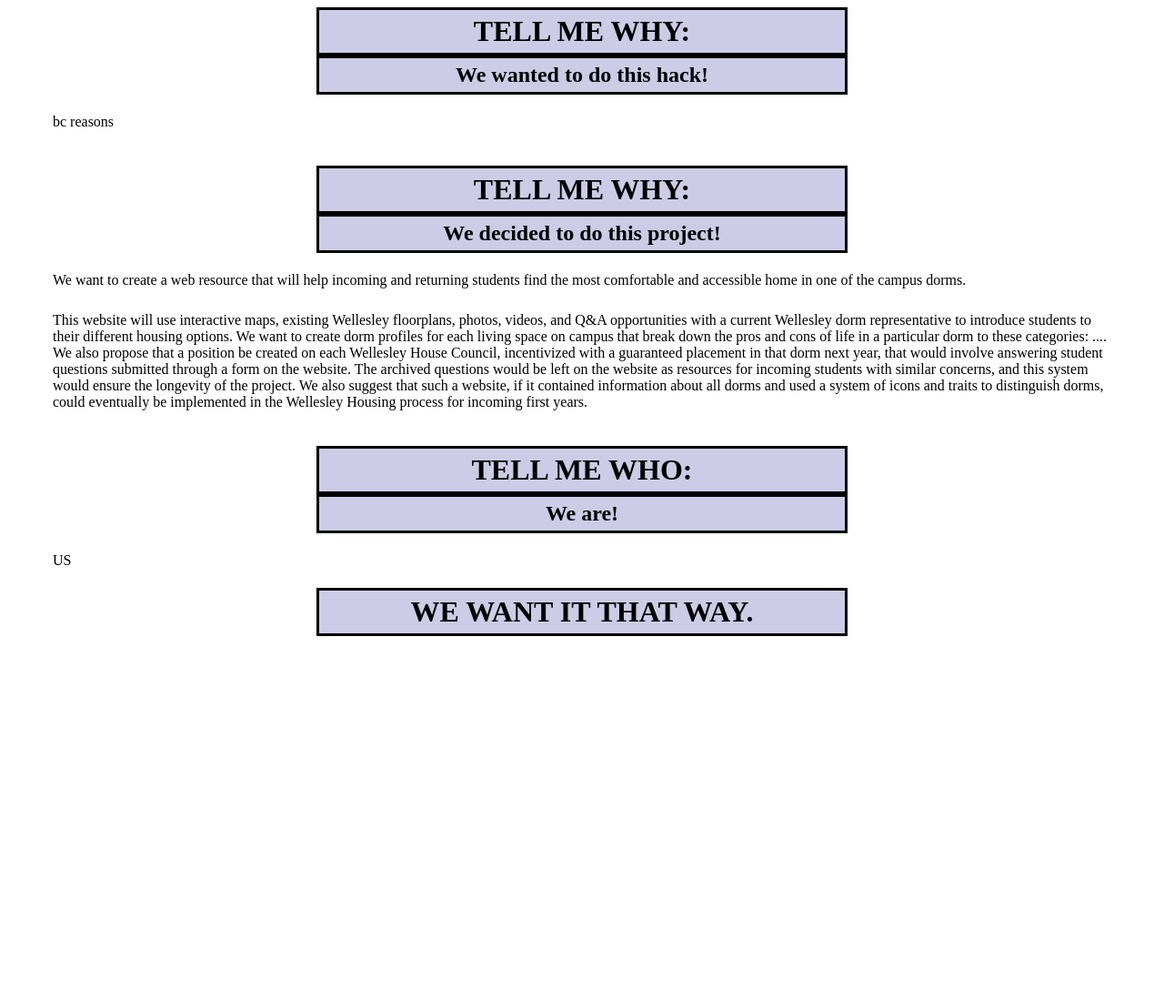
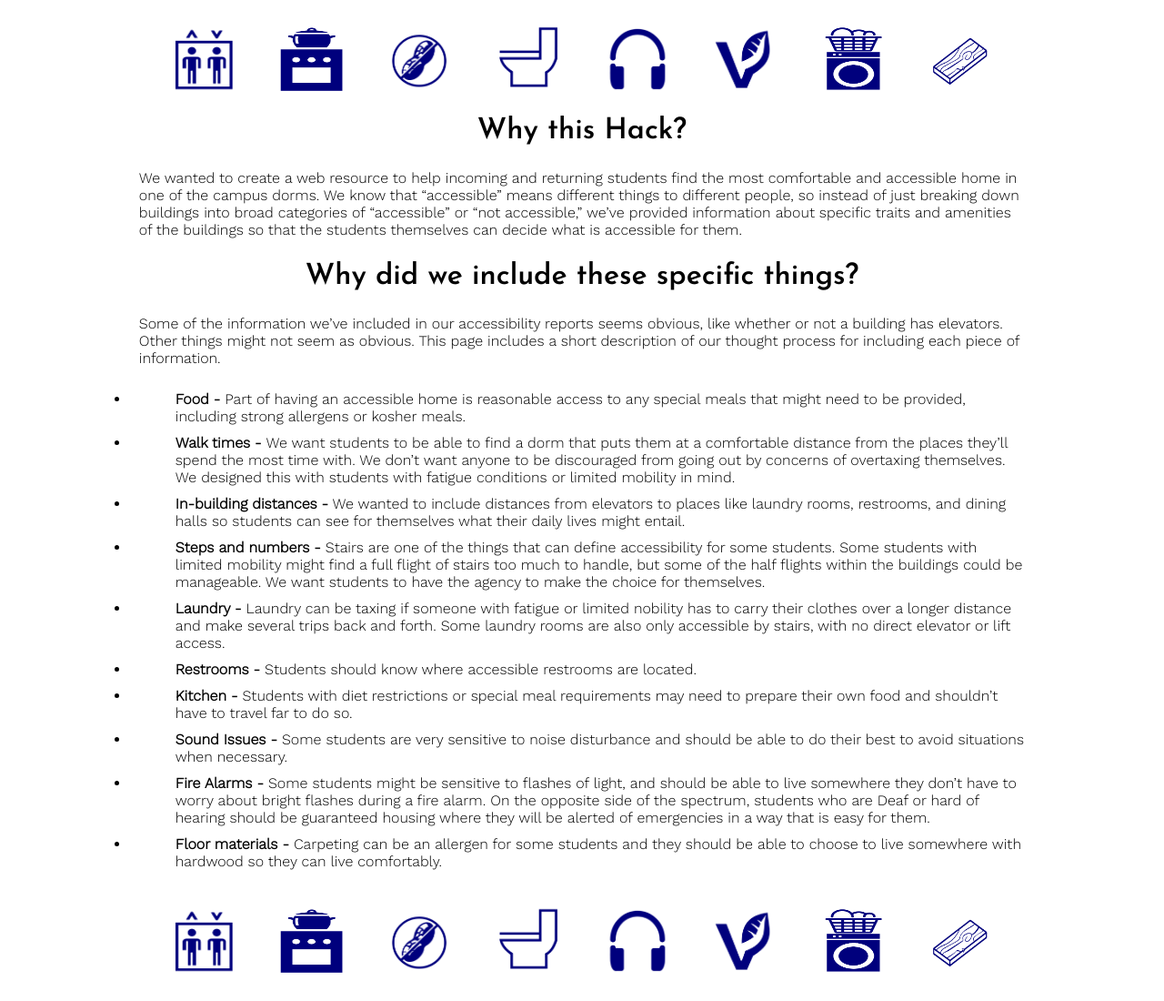
Before and after one commit to mgamino/whackproject, a Python web app: template templates/whowhywhat.html in a window 1280 px wide. Shown: the whole page at 91% size. Before the commit the page ends 699 px from the top, so only its background shows below. Run offline with Jinja, Linux system fonts and the light colour scheme; the template is opened without the code that fills it, so the values that code supplies are empty.

Commit message:
why page

```diff
--- a/stylesheets/style.css
+++ b/stylesheets/style.css
@@ -40,7 +40,7 @@
     background-color: white;
 }
 
-p {
+p, li {
     font-family: 'Work Sans', 'sans-serif';
     padding: 5px;
     padding-left: 50px;
@@ -50,9 +50,7 @@ p {
 h1, h2 {
     font-family: 'Josefin Sans', 'sans-serif';
     text-align: center;
-    background-color: rgb(204,204,230);
-    border: 3px solid black;
-    width: 45%;
+    font-size: 200%;
     margin:auto;
     padding:5px;
 }
@@ -69,6 +67,15 @@ h1, h2 {
     height:100%;
 }
 
+.icondecor {
+    position: relative;
+    display: inline-block;
+    text-align: center;
+    width: 75px;
+    height: 75px;
+    padding: 10px;
+    margin: 10px;
+}
 
 .iconbox {
     position: relative;
@@ -80,7 +87,6 @@ h1, h2 {
     height: 150px;
     padding: 20px;
     margin: 25px;
-
 }
 
 .label {
--- a/templates/whowhywhat.html
+++ b/templates/whowhywhat.html
@@ -1,33 +1,97 @@
 <!DOCTYPE html>
 
-<title>Why?</title>
-<link rel="stylesheet" href="stylesheets/style.css">
-
+<head>
+    <title>Why this Hack?</title>
+    <link href="../stylesheets/style.css" rel='stylesheet' type='text/css'>
+    <link href="https://fonts.googleapis.com/css?family=Josefin+Sans:600|Work+Sans:300" rel="stylesheet">
+</head>
 
 <body>
+    <div id="iconlib">
+            <div class="icondecor">
+                <img src="/images/elevator.png" alt="Elevator icon" class="icon">
+            </div>
+            <div class="icondecor">
+                <img src="/images/kitchen.png" alt="Kitchen icon" class="icon">
+            </div>
+            <div class="icondecor">
+                <img src="/images/nuts.png" alt="Nuts icon" class="icon">
+            </div>
+            <div class="icondecor">
+                <img src="/images/restroom.png" alt="Restroom icon" class="icon">
+            </div>
+            <div class="icondecor">
+                <img src="/images/sound.png" alt="Sound icon" class="icon">
+            </div>
+            <div class="icondecor">
+                <img src="/images/vegetarian.png" alt="Vegetarian icon" class="icon">
+            </div>
+            <div class="icondecor">
+                <img src="/images/laundry.png" alt="Laundry icon" class="icon">
+            </div>
+            <div class="icondecor">
+                <img src="/images/wood.png" alt="Wood icon" class="icon">
+            </div>
+    </div>
 
-       <h1>TELL ME WHY: </h1>
+    <div id="blockcontent">
+        <h1>Why this Hack?</h1>
 
-       <h2>We  wanted to do this hack!</h2>
+        <p>We wanted to create a web resource to help incoming and returning students find the most comfortable and accessible home in one of the campus dorms. We know that “accessible” means different things to different people, so instead of just breaking down buildings into broad categories of “accessible” or “not accessible,” we’ve provided information about specific traits and amenities of the buildings so that the students themselves can decide what is accessible for them. </p>
 
-        <p>bc reasons</p>
-        <br>
+        <h1>Why did we include these specific things?</h1>
 
-        <h1>TELL ME WHY:</h1>
+        <p>Some of the information we’ve included in our accessibility reports seems obvious, like whether or not a building has elevators. Other things might not seem as obvious. This page includes a short description of our thought process for including each piece of information. </p>
 
-        <h2>We decided to do this project!</h2>
+        <ul>
 
-        <p>We want to create a web resource that will help incoming and returning students find the most comfortable and accessible home in one of the campus dorms.  </p>
+            <li><strong>Food - </strong>Part of having an accessible home is reasonable access to any special meals that might need to be provided, including strong allergens or kosher meals. </li>
 
-        <p>This website will use interactive maps, existing Wellesley floorplans, photos, videos, and Q&amp;A opportunities with a current Wellesley dorm representative to introduce students to their different housing options. We want to create dorm profiles for each living space on campus that break down the pros and cons of life in a particular dorm to these categories: .... We also propose that a position be created on each Wellesley House Council, incentivized with a guaranteed placement in that dorm next year, that would involve answering student questions submitted through a form on the website. The archived questions would be left on the website as resources for incoming students with similar concerns, and this system would ensure the longevity of the project. We also suggest that such a website, if it contained information about all dorms and used a system of icons and traits to distinguish dorms, could eventually be implemented in the Wellesley Housing process for incoming first years.
-        </p>
-        <br>
+            <li><strong>Walk times - </strong>We want students to be able to find a dorm that puts them at a comfortable distance from the places they’ll spend the most time with. We don’t want anyone to be discouraged from going out by concerns of overtaxing themselves. We designed this with students with fatigue conditions or limited mobility in mind. </li>
 
-        <h1>TELL ME WHO:</h1>
-        <h2>We are! </h2>
+            <li><strong>In-building distances -</strong> We wanted to include distances from elevators to places like laundry rooms, restrooms, and dining halls so students can see for themselves what their daily lives might entail. </li>
 
-        <p>US</p>
+            <li><strong>Steps and numbers - </strong>Stairs are one of the things that can define accessibility for some students. Some students with limited mobility might find a full flight of stairs too much to handle, but some of the half flights within the buildings could be manageable. We want students to have the agency to make the choice for themselves. </li>
 
-        <h1>WE WANT IT THAT WAY. </h1>
+            <li><strong>Laundry - </strong>Laundry can be taxing if someone with fatigue or limited nobility has to carry their clothes over a longer distance and make several trips back and forth. Some laundry rooms are also only accessible by stairs, with no direct elevator or lift access. </li>
+
+            <li><strong>Restrooms - </strong>Students should know where accessible restrooms are located. </li>
+
+            <li><strong>Kitchen - </strong>Students with diet restrictions or special meal requirements may need to prepare their own food and shouldn’t have to travel far to do so. </li>
+
+            <li><strong>Sound Issues - </strong>Some students are very sensitive to noise disturbance and should be able to do their best to avoid situations when necessary. </li>
+
+            <li><strong>Fire Alarms - </strong>Some students might be sensitive to flashes of light, and should be able to live somewhere they don’t have to worry about bright flashes during a fire alarm. On the opposite side of the spectrum, students who are Deaf or hard of hearing should be guaranteed housing where they will be alerted of emergencies in a way that is easy for them. </li>
+
+            <li><strong>Floor materials - </strong>Carpeting can be an allergen for some students and they should be able to choose to live somewhere with hardwood so they can live comfortably. </li>
+    </ul>
+
+    <div id="iconlib">
+            <div class="icondecor">
+                <img src="/images/elevator.png" alt="Elevator icon" class="icon">
+            </div>
+            <div class="icondecor">
+                <img src="/images/kitchen.png" alt="Kitchen icon" class="icon">
+            </div>
+            <div class="icondecor">
+                <img src="/images/nuts.png" alt="Nuts icon" class="icon">
+            </div>
+            <div class="icondecor">
+                <img src="/images/restroom.png" alt="Restroom icon" class="icon">
+            </div>
+            <div class="icondecor">
+                <img src="/images/sound.png" alt="Sound icon" class="icon">
+            </div>
+            <div class="icondecor">
+                <img src="/images/vegetarian.png" alt="Vegetarian icon" class="icon">
+            </div>
+            <div class="icondecor">
+                <img src="/images/laundry.png" alt="Laundry icon" class="icon">
+            </div>
+            <div class="icondecor">
+                <img src="/images/wood.png" alt="Wood icon" class="icon">
+            </div>
+        </div>
+    </div>
 
 </body>
```
